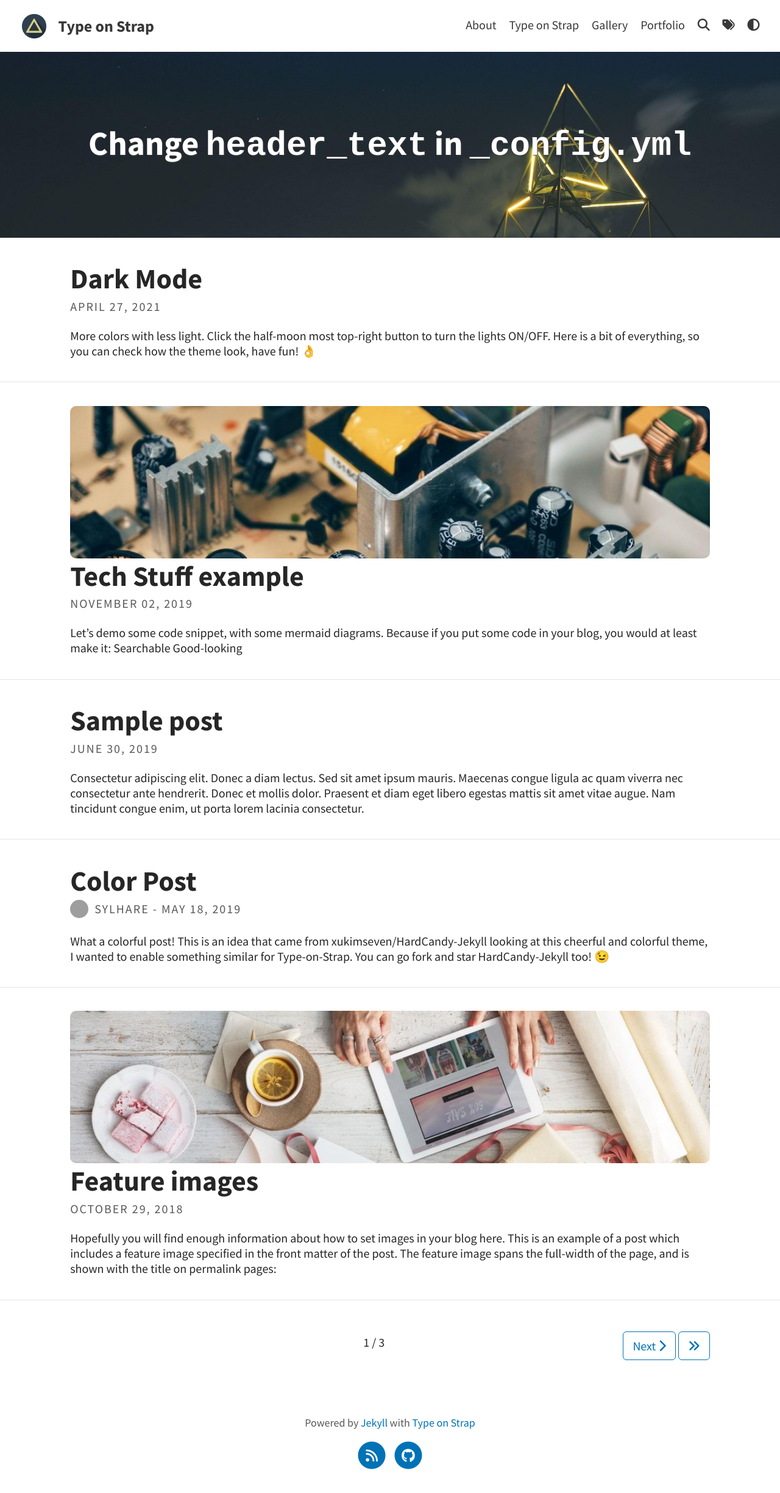
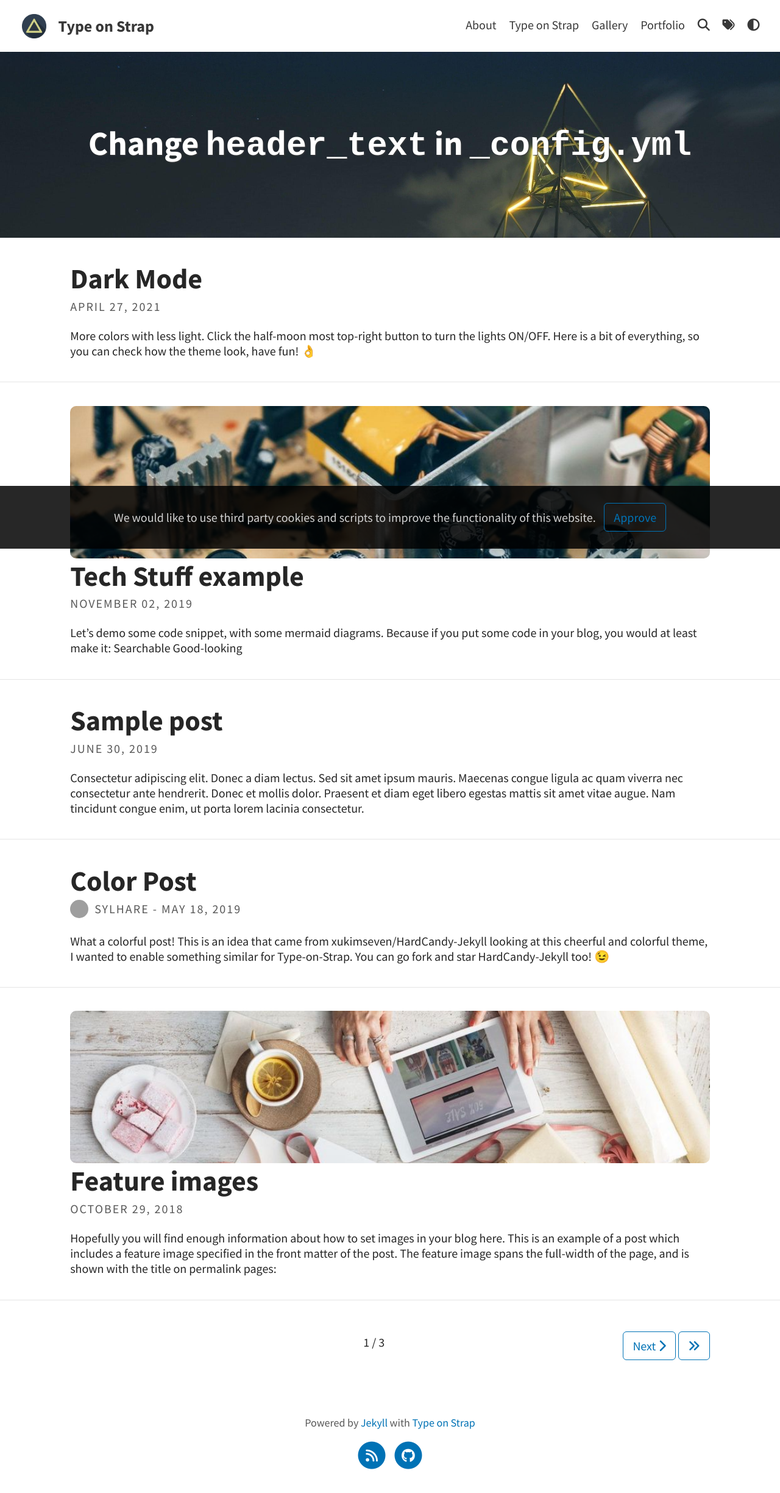
Before and after one commit to Sidiq0/Sidiq0.github.io, a Jekyll site: the page built from index.html, in a window 1280 px wide. Shown: the whole page at 61% size. Built offline with Jekyll 4.4.1, drawn with Linux system fonts in a browser that asks for light colours; a script that is not in the unit is left out; the list of posts is cut into pages by our own code; part of the change alters nothing that is shown; grey boxes are pictures that could not be loaded.

Commit message:
edit site config

```diff
--- a/_config.yml
+++ b/_config.yml
@@ -1,6 +1,6 @@
 # SITE CONFIGURATION
-baseurl: "/Type-on-Strap"
-url: "https://sylhare.github.io"
+baseurl: ""
+url: "https://sidiq0.github.io"
 
 # THEME-SPECIFIC CONFIGURATION
 title: Type on Strap                                    # site's title
@@ -26,7 +26,7 @@ color_image: /assets/img/lineart.png                    # A bit transparent for
 katex: true                                             # Enable if using math markup
 mermaid: default                                        # Enable mermaid-js for diagrams, use theme: base, forest, dark, default, neutral
 google_analytics:                                       # Measurement ID, e.g. "G-00000"
-cookie_consent: false                                   # To respect the usage of cookies
+cookie_consent: true                                   # To respect the usage of cookies
 color_theme: auto                                       # auto, dark or light
 
 # Comments options
```
